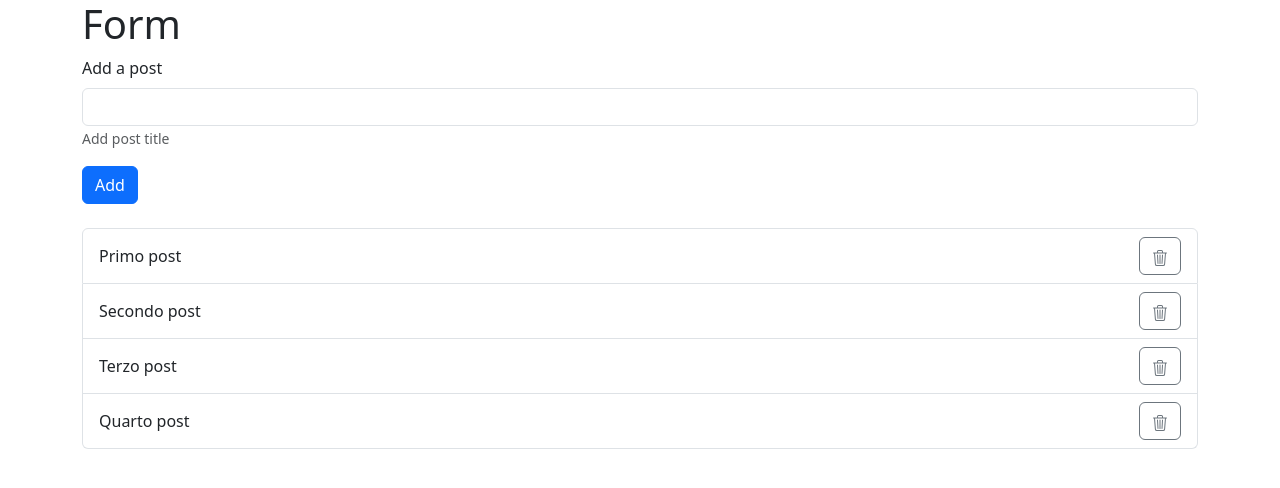
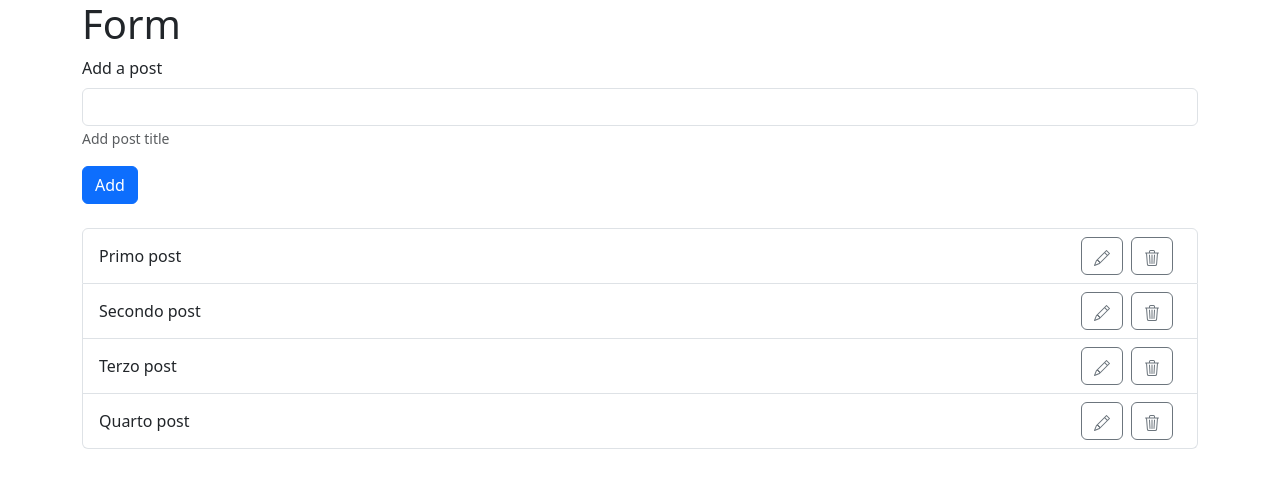
Before and after one commit to francescopiscaglia/react-form, a React (Vite) app: page / in a window 1280 px wide. Shown: the top 488 px of the page. Built offline with nearby package versions, Linux system fonts and the light colour scheme.

Commit message:
add edit button

```diff
--- a/src/App.jsx
+++ b/src/App.jsx
@@ -9,7 +9,7 @@ function App() {
   const [posts, setPosts] = useState(allPosts);
   const [newPost, setNewPost] = useState("");
 
-  // funzione per aggiungere un nuvvo titolo
+  // add a post
   function addPost(e) {
     e.preventDefault();
 
@@ -24,7 +24,7 @@ function App() {
   };
 
 
-  // funzione per cancellare un post
+  // remove a post
   function handleTrashClick(e) {
 
     const deletePost = Number(e.target.closest("button").getAttribute("data-index"));
@@ -37,6 +37,19 @@ function App() {
     setPosts(newPost);
   };
 
+
+  // edit a post
+  function handleEditClick(e) {
+
+    const editPost = Number(e.target.closest("button").getAttribute("data-index"));
+    console.log(editPost);
+
+    // // remove the task
+    // const newPost = posts.filter((post, index) => index != deletePost);
+
+    // // update the UI
+    // setPosts(newPost);
+  }
 
   // render
   return (
@@ -75,12 +88,22 @@ function App() {
           {posts.map((post, index) => <li key={index} className='list-group-item d-flex justify-content-between align-items-center'>
             {post}
 
-            {/* delete a post */}
-            <button onClick={handleTrashClick} data-index={index} className='btn btn-outline-secondary test'>
-              <svg xmlns="http://www.w3.org/2000/svg" width="16" height="16" fill="currentColor" className="bi bi-trash3" viewBox="0 0 16 16">
-                <path d="M6.5 1h3a.5.5 0 0 1 .5.5v1H6v-1a.5.5 0 0 1 .5-.5M11 2.5v-1A1.5 1.5 0 0 0 9.5 0h-3A1.5 1.5 0 0 0 5 1.5v1H1.5a.5.5 0 0 0 0 1h.538l.853 10.66A2 2 0 0 0 4.885 16h6.23a2 2 0 0 0 1.994-1.84l.853-10.66h.538a.5.5 0 0 0 0-1zm1.958 1-.846 10.58a1 1 0 0 1-.997.92h-6.23a1 1 0 0 1-.997-.92L3.042 3.5zm-7.487 1a.5.5 0 0 1 .528.47l.5 8.5a.5.5 0 0 1-.998.06L5 5.03a.5.5 0 0 1 .47-.53Zm5.058 0a.5.5 0 0 1 .47.53l-.5 8.5a.5.5 0 1 1-.998-.06l.5-8.5a.5.5 0 0 1 .528-.47M8 4.5a.5.5 0 0 1 .5.5v8.5a.5.5 0 0 1-1 0V5a.5.5 0 0 1 .5-.5" />
-              </svg>
-            </button>
+            <div className='functions'>
+
+              {/* edit a post */}
+              <button onClick={handleEditClick} data-index={index} className='btn btn-outline-secondary'>
+                <svg xmlns="http://www.w3.org/2000/svg" width="16" height="16" fill="currentColor" className="bi bi-pencil" viewBox="0 0 16 16">
+                  <path d="M12.146.146a.5.5 0 0 1 .708 0l3 3a.5.5 0 0 1 0 .708l-10 10a.5.5 0 0 1-.168.11l-5 2a.5.5 0 0 1-.65-.65l2-5a.5.5 0 0 1 .11-.168zM11.207 2.5 13.5 4.793 14.793 3.5 12.5 1.207zm1.586 3L10.5 3.207 4 9.707V10h.5a.5.5 0 0 1 .5.5v.5h.5a.5.5 0 0 1 .5.5v.5h.293zm-9.761 5.175-.106.106-1.528 3.821 3.821-1.528.106-.106A.5.5 0 0 1 5 12.5V12h-.5a.5.5 0 0 1-.5-.5V11h-.5a.5.5 0 0 1-.468-.325" />
+                </svg>
+              </button>
+
+              {/* delete a post */}
+              <button onClick={handleTrashClick} data-index={index} className='btn btn-outline-secondary mx-2'>
+                <svg xmlns="http://www.w3.org/2000/svg" width="16" height="16" fill="currentColor" className="bi bi-trash3" viewBox="0 0 16 16">
+                  <path d="M6.5 1h3a.5.5 0 0 1 .5.5v1H6v-1a.5.5 0 0 1 .5-.5M11 2.5v-1A1.5 1.5 0 0 0 9.5 0h-3A1.5 1.5 0 0 0 5 1.5v1H1.5a.5.5 0 0 0 0 1h.538l.853 10.66A2 2 0 0 0 4.885 16h6.23a2 2 0 0 0 1.994-1.84l.853-10.66h.538a.5.5 0 0 0 0-1zm1.958 1-.846 10.58a1 1 0 0 1-.997.92h-6.23a1 1 0 0 1-.997-.92L3.042 3.5zm-7.487 1a.5.5 0 0 1 .528.47l.5 8.5a.5.5 0 0 1-.998.06L5 5.03a.5.5 0 0 1 .47-.53Zm5.058 0a.5.5 0 0 1 .47.53l-.5 8.5a.5.5 0 1 1-.998-.06l.5-8.5a.5.5 0 0 1 .528-.47M8 4.5a.5.5 0 0 1 .5.5v8.5a.5.5 0 0 1-1 0V5a.5.5 0 0 1 .5-.5" />
+                </svg>
+              </button>
+            </div>
           </li>)}
         </ul>
       </div>
```
